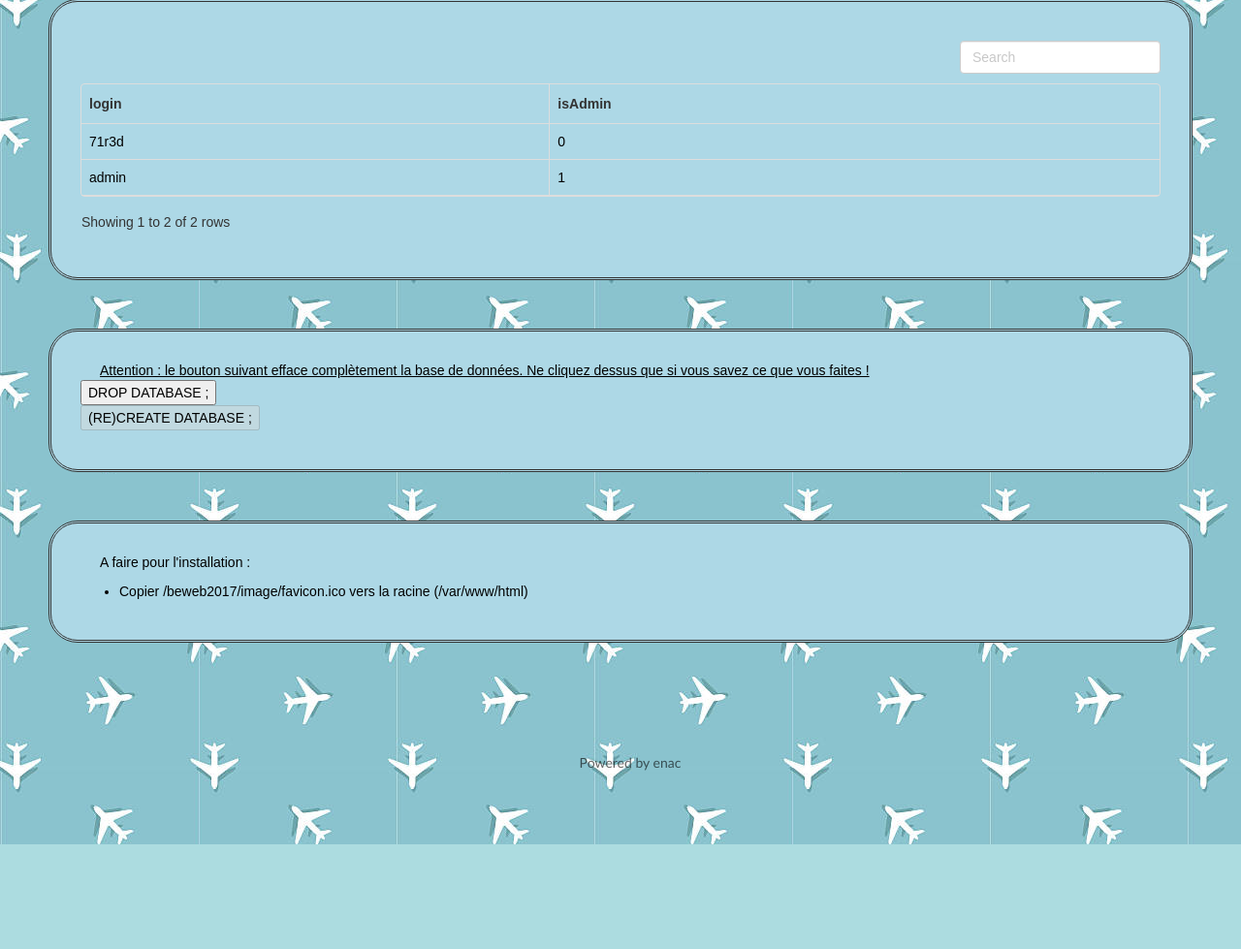
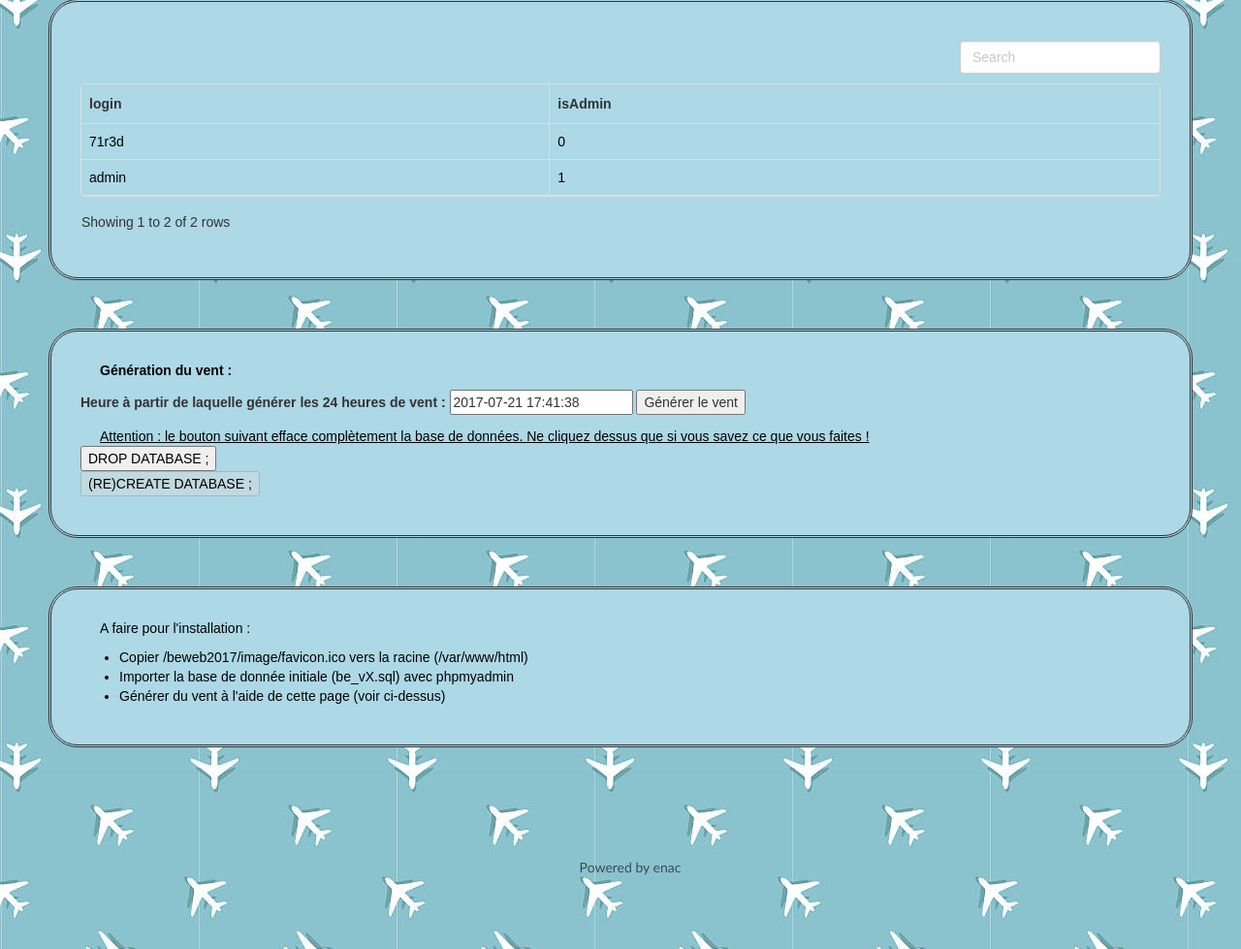
Before and after one commit to avaret/beweb2017, a PHP site: page /beweb2017/php/pageadmin.php in a window 1280 px wide. Shown: the part 260-1239 px from the top of the page at 97% size. Before the commit the page ends 1131 px from the top, so only its background shows below. Run offline with PHP 8.4, Linux system fonts and the light colour scheme; data comes from the database, SQL or seed files in the repository; both versions use the stored data as it was after the commit; some web fonts are replaced.

Commit message:
Modifications pour recréer le vent correctement

```diff
--- a/php/bdd.php
+++ b/php/bdd.php
@@ -52,7 +52,7 @@ function submit_sql_to_sgbd($sql, $auto_close=true)
 
 function testAuth($login='', $passwd=''){
 	$dbh=connection();
-	$sql ="SELECT login, isAdmin FROM user WHERE login = :login AND passwd = :passwd limit 1";
+	$sql ="SELECT login, isAdmin FROM `USER` WHERE login = :login AND passwd = :passwd limit 1";
 	$sth=$dbh->prepare($sql);
 	$sth->bindParam(":login", $login, PDO::PARAM_STR);
 	$sth->bindParam(":passwd", $passwd, PDO::PARAM_STR);
--- a/php/pageadmin.php
+++ b/php/pageadmin.php
@@ -11,7 +11,7 @@ echo navbar();
 <div class="remplissage"> <h2> Page administrateur</h2> </div>
 
 <div class="remplissage">
-<table class="table table-inverse" data-toggle="table" data-search="true" data-pagination="true" data-page-size="3">
+<table class="table table-inverse" data-toggle="table" data-search="true" data-pagination="true" data-page-size="20">
   <thead>
     <tr>
       <th data-field="col1" data-sortable="true">login</th>
@@ -52,6 +52,16 @@ echo navbar();
 </div>
 
 <div class="remplissage">
+  <p> <b> Génération du vent : </b>
+
+     <form id="addWind" method="POST" action="/beweb2017/php/calcul.php">
+	 <label name="timeToGenerateWind"> Heure à partir de laquelle générer les 24 heures de vent : </label>
+         <input type="datetime" name="timeToGenerateWind" value="<?php echo date('Y-m-d G:i:s', time()); ?>"/>
+         <input type="submit" name="generateWind" value="Générer le vent" />
+     </form>
+
+ </p>
+
   <p> <u> Attention : le bouton suivant efface complètement la base de données. Ne cliquez dessus que si vous savez ce que vous faites ! </u>
     <br/> <button onclick="if(confirm('Etes-vous sûr de vouloir détruire la base de donnée et tout son contenu ??')) { alert('Destruction à la fermeture de cette fenêtre...'); location.href='/beweb2017/php/gestion_bdd.php'; } "> DROP DATABASE ; </button>
     <br/> <button disabled='true' onclick="if(confirm('Etes-vous sûr de vouloir détruire la base de donnée et tout son contenu ??')) { location.href='/beweb2017/php/gestion_bdd.php?do=reset';} "> (RE)CREATE DATABASE ; </button>
@@ -62,6 +72,8 @@ echo navbar();
   <p> A faire pour l'installation : </p>
   <ul>
     <li> Copier /beweb2017/image/favicon.ico vers la racine (/var/www/html) </li>
+    <li> Importer la base de donnée initiale (be_vX.sql) avec phpmyadmin </li>
+    <li> Générer du vent à l'aide de cette page (voir ci-dessus) </li>
   </ul>
 </div>
 
```
Also changed, not shown: php/calcul.php (+15 -3 lines), be_v4.sql.
